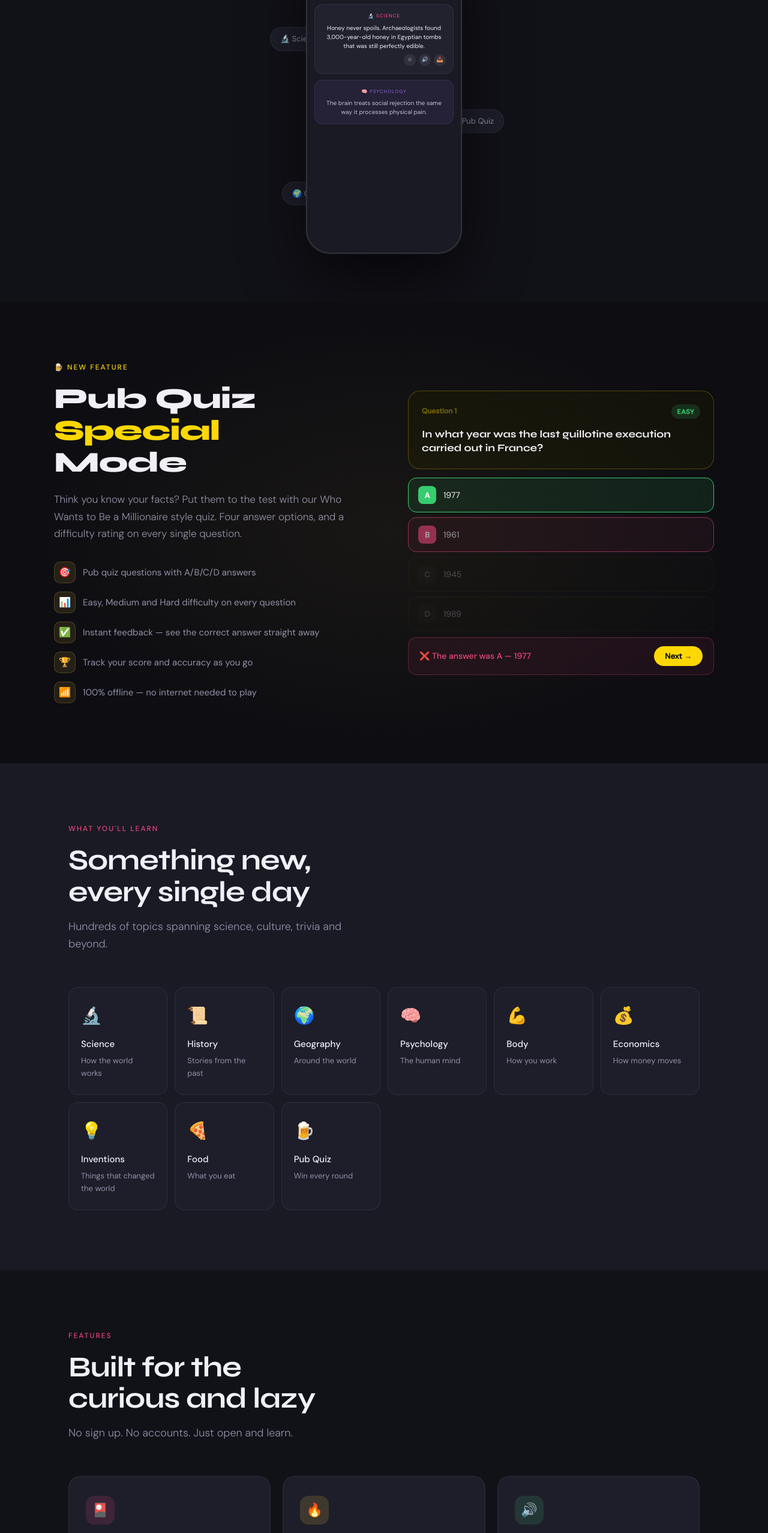
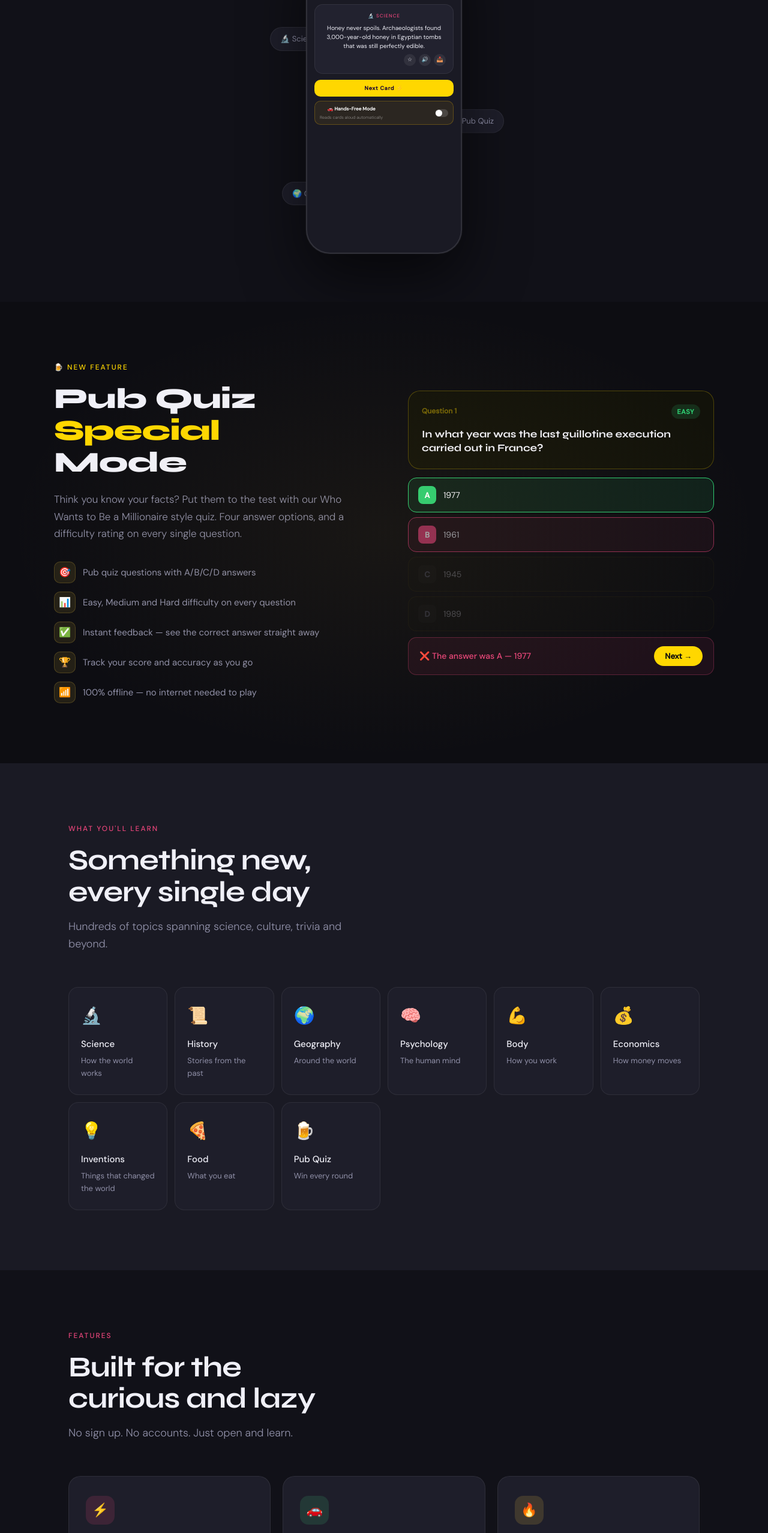
Before and after one commit to kaks0077-maker/BrainFood, a website: page index.html in a window 1280 px wide. Shown: the part 1185-3740 px from the top of the page at 60% size. Drawn offline with Linux system fonts and the light colour scheme.

Commit message:
Add Next Card and Hands-Free Mode to phone mockup, expand features to 8

```diff
--- a/index.html
+++ b/index.html
@@ -189,9 +189,17 @@
           <div class="card-fact">Honey never spoils. Archaeologists found 3,000-year-old honey in Egyptian tombs that was still perfectly edible.</div>
           <div class="card-actions"><div class="card-btn">☆</div><div class="card-btn">🔊</div><div class="card-btn">📤</div></div>
         </div>
-        <div class="phone-card2">
-          <div class="card-cat2">🧠 Psychology</div>
-          <div class="card-fact" style="font-size:10px;color:#c0c0d8;">The brain treats social rejection the same way it processes physical pain.</div>
+        <!-- NEXT CARD BUTTON -->
+        <div style="background:gold;border-radius:10px;padding:7px;text-align:center;font-size:9px;font-weight:900;color:#1a0533;letter-spacing:0.8px;margin-bottom:7px;">Next Card ⚡</div>
+        <!-- HANDS FREE BAR -->
+        <div style="background:rgba(255,193,7,0.08);border:1px solid rgba(255,193,7,0.25);border-radius:10px;padding:6px 8px;display:flex;align-items:center;justify-content:space-between;">
+          <div>
+            <div style="font-size:8px;font-weight:900;color:#f0f0f0;">🚗 Hands-Free Mode</div>
+            <div style="font-size:7px;color:rgba(255,255,255,0.4);margin-top:1px;">Reads cards aloud automatically</div>
+          </div>
+          <div style="width:22px;height:13px;background:rgba(255,255,255,0.15);border-radius:7px;position:relative;">
+            <div style="width:11px;height:11px;background:#fff;border-radius:50%;position:absolute;top:1px;left:1px;"></div>
+          </div>
         </div>
       </div>
     </div>
@@ -263,10 +271,14 @@
     <h2 class="section-title">Built for the<br>curious and lazy</h2>
     <p class="section-sub">No sign up. No accounts. Just open and learn.</p>
     <div class="features-grid">
-      <div class="feature-card"><div class="feature-icon icon-pink">🎴</div><div class="feature-title">Swipeable cards</div><p class="feature-desc">Flip through facts in seconds. Designed for one-handed use while you wait.</p></div>
-      <div class="feature-card"><div class="feature-icon icon-yellow">🔥</div><div class="feature-title">Daily streaks</div><p class="feature-desc">Build a habit without even trying. Open the app, learn one thing, keep your streak.</p></div>
-      <div class="feature-card"><div class="feature-icon icon-green">🔊</div><div class="feature-title">Hands-free autoplay</div><p class="feature-desc">Text-to-speech reads cards aloud. Learn while walking, cooking, or commuting.</p></div>
-      <div class="feature-card"><div class="feature-icon icon-gold">🍺</div><div class="feature-title">Pub Quiz Special</div><p class="feature-desc">Who Wants to Be a Millionaire style questions. Test everything you've learned.</p></div>
+      <div class="feature-card"><div class="feature-icon icon-pink">⚡</div><div class="feature-title">Next Card</div><p class="feature-desc">Tap once to get a fresh fact. No swiping, no friction — just one tap and you're learning something new.</p></div>
+      <div class="feature-card"><div class="feature-icon icon-green">🚗</div><div class="feature-title">Hands-Free Mode</div><p class="feature-desc">Text-to-speech reads each card aloud automatically. Learn while walking, driving, cooking, or commuting.</p></div>
+      <div class="feature-card"><div class="feature-icon icon-yellow">🔥</div><div class="feature-title">Daily Streaks</div><p class="feature-desc">Build a learning habit without trying. Open the app each day, learn one thing, keep your streak alive.</p></div>
+      <div class="feature-card"><div class="feature-icon icon-gold">🍺</div><div class="feature-title">Pub Quiz Special</div><p class="feature-desc">Who Wants to Be a Millionaire style. Four options, difficulty rating, instant feedback on every question.</p></div>
+      <div class="feature-card"><div class="feature-icon icon-pink">⭐</div><div class="feature-title">Save Favourites</div><p class="feature-desc">Star any card to save it. Revisit your favourite facts any time from the Favourites tab.</p></div>
+      <div class="feature-card"><div class="feature-icon icon-green">📤</div><div class="feature-title">Share Cards</div><p class="feature-desc">Share any fact as a beautiful image straight to WhatsApp, Instagram, or anywhere else.</p></div>
+      <div class="feature-card"><div class="feature-icon icon-yellow">📊</div><div class="feature-title">Track Your Stats</div><p class="feature-desc">See how many cards you've read, your best streak, quiz accuracy, and more — all in one place.</p></div>
+      <div class="feature-card"><div class="feature-icon" style="background:rgba(255,255,255,0.06);">🌙</div><div class="feature-title">Dark & Light Mode</div><p class="feature-desc">Switch between dark and light themes instantly. Easy on the eyes any time of day.</p></div>
     </div>
   </div>
 </section>
```
